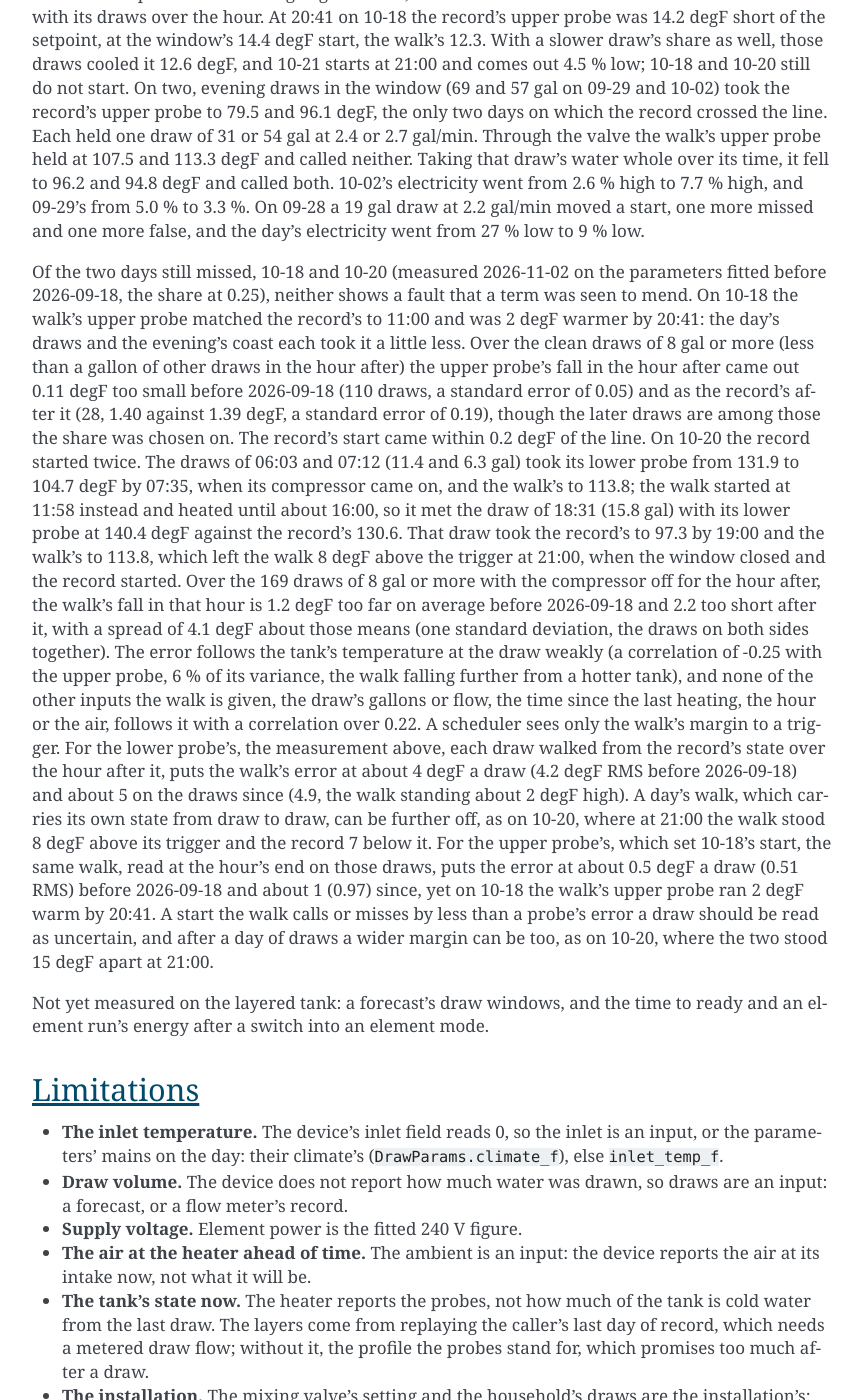
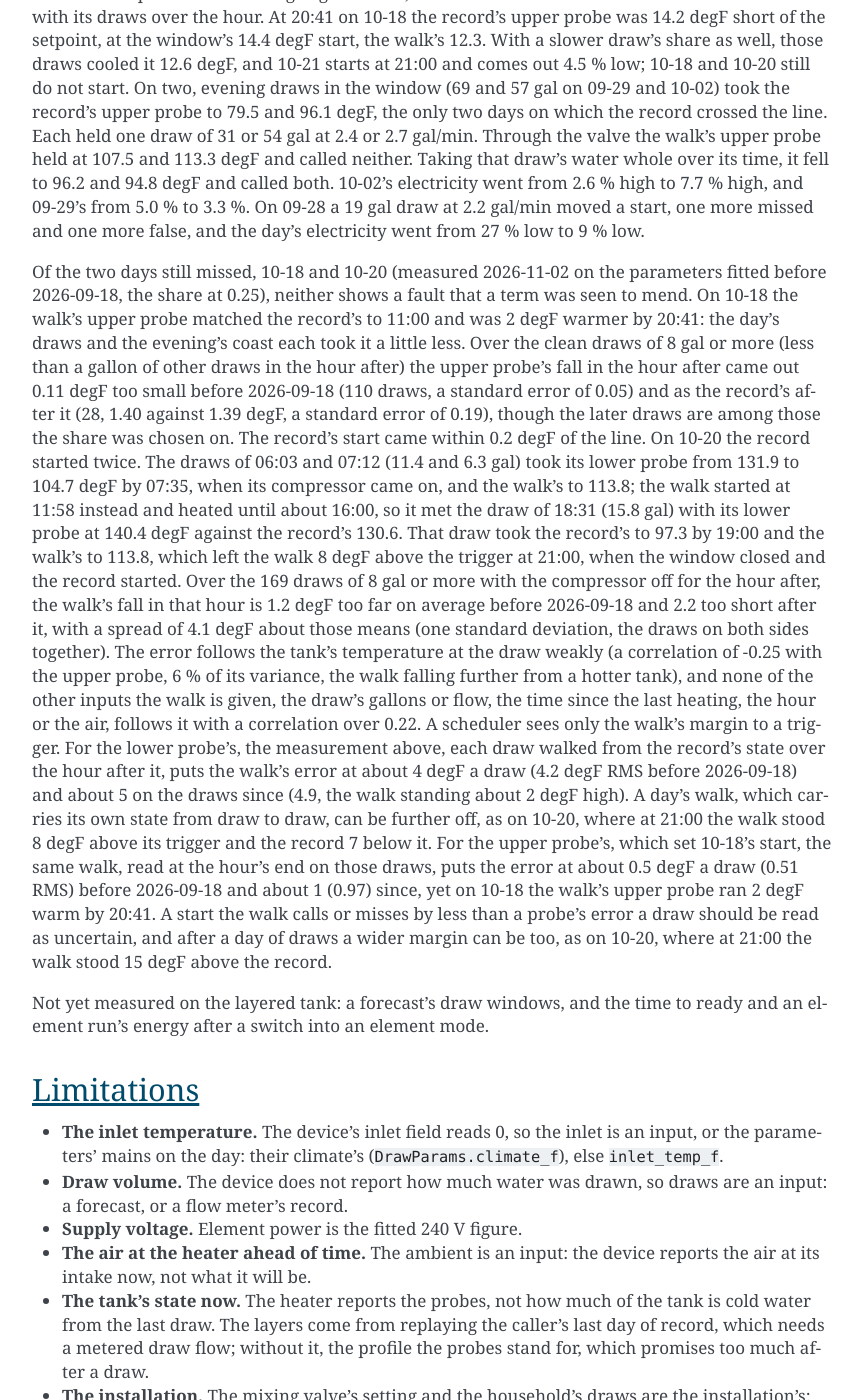
Before and after one commit to eman/nwp500-python, a Sphinx documentation site: the page built from docs/explanation/simulator.rst, in a window 1280 px wide and 1400 px high, scrolled down 9867 px. Shown: the whole window, without its empty margins (338-1200 px from the left). Built offline with Sphinx 7.4.7, drawn with Linux system fonts in a browser that asks for light colours.

Commit message:
docs(sim): the missed days' 10-20 gap named as the walk's over the record

```diff
--- a/docs/explanation/simulator.rst
+++ b/docs/explanation/simulator.rst
@@ -609,7 +609,8 @@ about 0.5 degF a draw (0.51 RMS) before 2026-09-18 and about 1 (0.97)
 since, yet on 10-18 the walk's upper probe ran 2 degF warm by 20:41. A
 start the walk calls or misses by less than a probe's error a draw
 should be read as uncertain, and after a day of draws a wider margin can
-be too, as on 10-20, where the two stood 15 degF apart at 21:00.
+be too, as on 10-20, where at 21:00 the walk stood 15 degF above the
+record.
 
 Not yet measured on the layered tank: a forecast's draw windows, and
 the time to ready and an element run's energy after a switch into an
```
